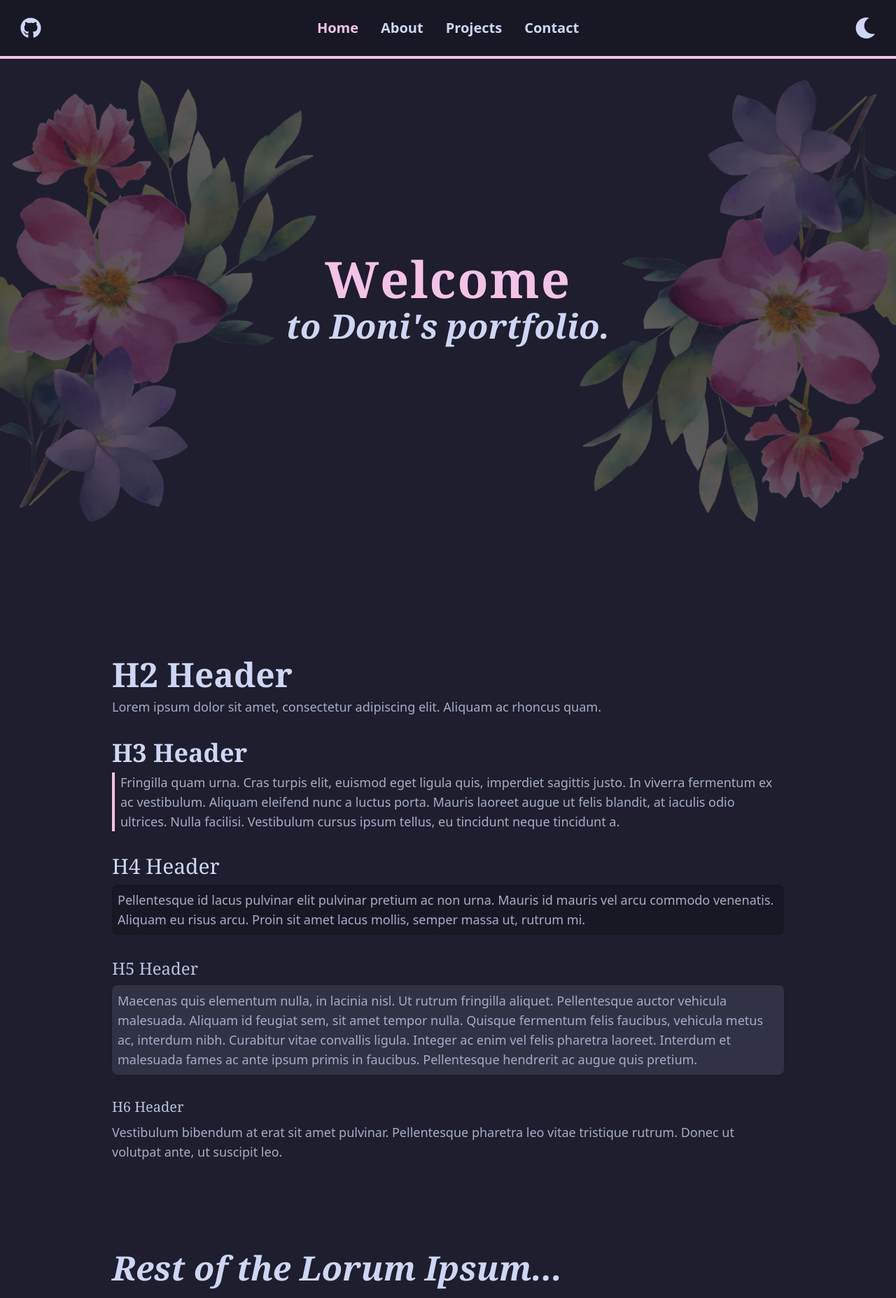
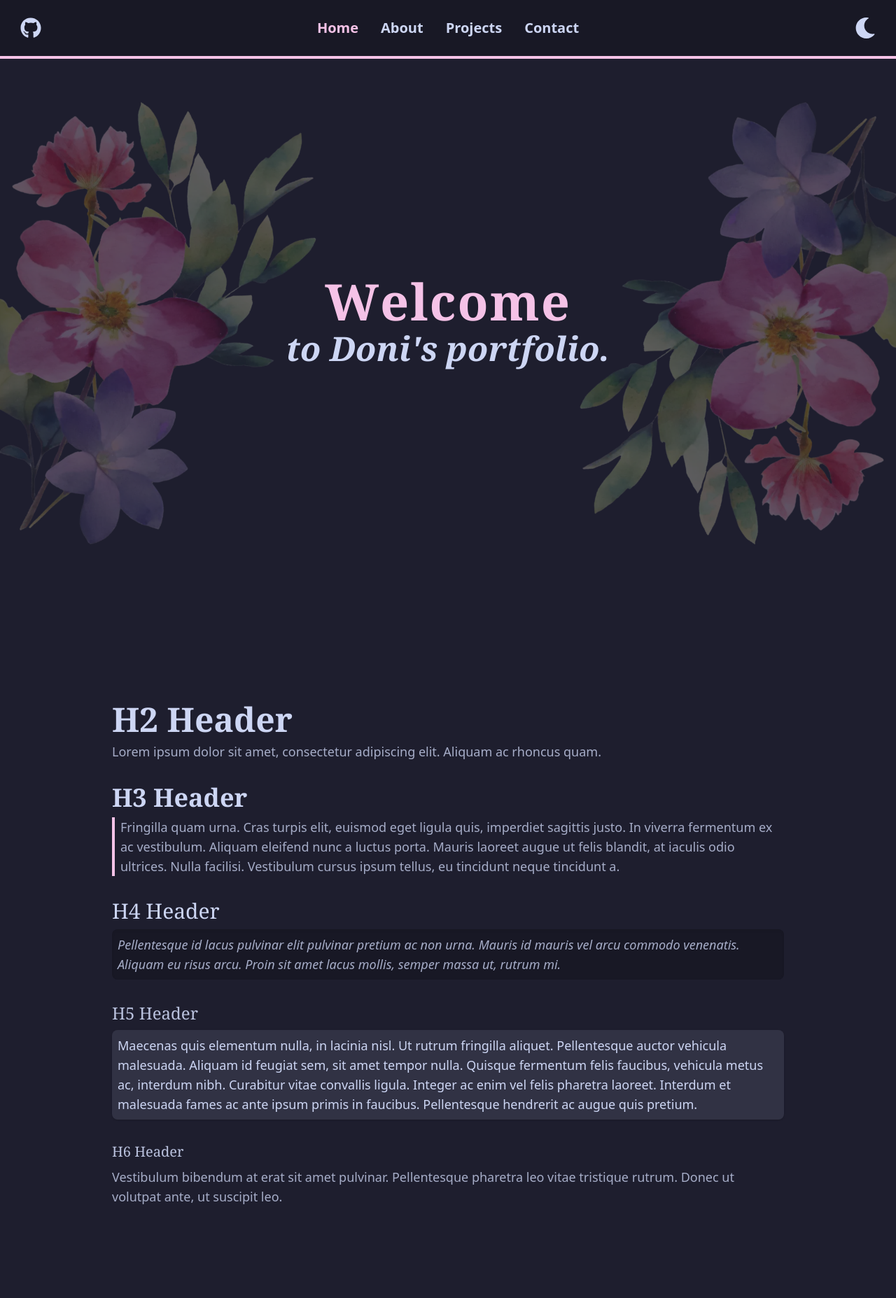
Before and after one commit to brandon-relentnet/doni-portfolio, a Next.js app: page / in a window 1280 px wide. Shown: the top 1855 px of the page at 70% size. Built offline with nearby package versions, Linux system fonts and the light colour scheme.

Commit message:
Made nearly everything a dynamic import to hopefully improve page speeds.

```diff
--- a/next.config.mjs
+++ b/next.config.mjs
@@ -1,4 +1,9 @@
-/** @type {import('next').NextConfig} */
-const nextConfig = {};
+import withBundleAnalyzer from '@next/bundle-analyzer';
 
-export default nextConfig;
+const nextConfig = {
+    // Your existing Next.js configurations
+};
+
+export default withBundleAnalyzer({
+    enabled: process.env.ANALYZE === 'true',
+})(nextConfig);
--- a/package.json
+++ b/package.json
@@ -10,6 +10,7 @@
     "deploy": "npm install && npm run build && pm2 reload nextjs-app"
   },
   "dependencies": {
+    "@next/bundle-analyzer": "^15.0.3",
     "motion": "^12.0.0-alpha.2",
     "next": "15.0.3",
     "next-themes": "^0.4.3",
--- a/src/app/about/page.js
+++ b/src/app/about/page.js
@@ -1,7 +1,7 @@
-import LoremIpsum from "@/components/LorumImpsum";
 import dynamic from "next/dynamic";
 
 const HeroSection = dynamic(() => import("@/components/HeroSection"));
+const LoremIpsum = dynamic(() => import("@/components/LoremIpsum"));
 
 export const metadata = {
   title: "About | Responsive Template",
--- a/src/app/contact/page.js
+++ b/src/app/contact/page.js
@@ -1,7 +1,7 @@
-import LoremIpsum from "@/components/LorumImpsum";
 import dynamic from "next/dynamic";
 
 const HeroSection = dynamic(() => import("@/components/HeroSection"));
+const LoremIpsum = dynamic(() => import("@/components/LoremIpsum"));
 
 export const metadata = {
     title: "Contact | Responsive Template",
--- a/src/app/layout.js
+++ b/src/app/layout.js
@@ -1,7 +1,9 @@
 import '@/css/globals.css';
-import Footer from '@/components/Footer';
-import Navbar from '@/components/navbar/Navbar';
+import dynamic from 'next/dynamic';
 import { ThemeProvider } from 'next-themes';
+
+const Footer = dynamic(() => import('@/components/Footer'));
+const Navbar = dynamic(() => import('@/components/navbar/Navbar'));
 
 /* Set the title and description for the website */
 export const metadata = {
--- a/src/app/page.js
+++ b/src/app/page.js
@@ -1,7 +1,7 @@
-import LoremIpsum from "@/components/LorumImpsum";
 import dynamic from "next/dynamic";
 
 const HeroSection = dynamic(() => import("@/components/HeroSection"));
+const LoremIpsum = dynamic(() => import('@/components/LoremIpsum'));
 
 export const metadata = {
     title: "Home | Responsive Template",
--- a/src/app/projects/page.js
+++ b/src/app/projects/page.js
@@ -1,7 +1,7 @@
-import LoremIpsum from "@/components/LorumImpsum";
 import dynamic from "next/dynamic";
 
 const HeroSection = dynamic(() => import("@/components/HeroSection"));
+const LoremIpsum = dynamic(() => import("@/components/LoremIpsum"));
 
 export const metadata = {
     title: "Projects | Responsive Template",
--- a/src/components/HeroSection.js
+++ b/src/components/HeroSection.js
@@ -33,7 +33,7 @@ export default function HeroSection({ title, subtitle, image, alt }) {
   };
 
   return (
-    <section className="relative w-screen flex justify-center items-center py-20 bg-base overflow-hidden">
+    <section className="relative w-screen flex justify-center items-center py-28 bg-base overflow-hidden">
       {/* Left Flower */}
       <FlowerImage position="left" alt={`${alt} (left)`} />
 
--- a/src/components/LorumImpsum.js
+++ b/src/components/LoremIpsum.js
@@ -18,13 +18,13 @@ export default function LoremIpsum() {
                         ipsum tellus, eu tincidunt neque tincidunt a.
                     </p>
                     <h4>H4 Header</h4>
-                    <p className="p-2 bg-mantle rounded-lg shadow-inner">
+                    <p className="p-2 bg-mantle rounded-lg shadow-inner italic">
                         Pellentesque id lacus pulvinar elit pulvinar pretium ac non urna.
                         Mauris id mauris vel arcu commodo venenatis. Aliquam eu risus arcu.
                         Proin sit amet lacus mollis, semper massa ut, rutrum mi.
                     </p>
                     <h5>H5 Header</h5>
-                    <p className="p-2 bg-surface0 rounded-lg shadow">
+                    <p className="p-2 bg-surface0 rounded-lg shadow !text-text">
                         Maecenas quis elementum nulla, in lacinia nisl. Ut rutrum fringilla
                         aliquet. Pellentesque auctor vehicula malesuada. Aliquam id feugiat
                         sem, sit amet tempor nulla. Quisque fermentum felis faucibus, vehicula
--- a/src/components/navbar/ClientNavbar.js
+++ b/src/components/navbar/ClientNavbar.js
@@ -1,8 +1,11 @@
 'use client';
 
+import dynamic from "next/dynamic";
 import { useState } from 'react';
-import HamburgerButton from './HamburgerButton';
-import NavLinks from './NavLinks';
+
+const HamburgerButton = dynamic(() => import('./HamburgerButton'));
+const NavLinks = dynamic(() => import('./NavLinks'));
+
 
 export default function ClientNavbar() {
     const [menuOpen, setMenuOpen] = useState(false);
--- a/src/components/navbar/Navbar.js
+++ b/src/components/navbar/Navbar.js
@@ -1,7 +1,9 @@
-import Socials from './Socials';
-import ThemeSwitch from './ThemeSwitch';
-import ClientNavbar from './ClientNavbar';
-import ScrollProgressBar from './ScrollProgressBar';
+import dynamic from "next/dynamic";
+
+const Socials = dynamic(() => import('./Socials'));
+const ThemeSwitch = dynamic(() => import('./ThemeSwitch'));
+const ClientNavbar = dynamic(() => import('./ClientNavbar'));
+const ScrollProgressBar = dynamic(() => import('./ScrollProgressBar'));
 
 export default function Navbar() {
     return (
--- a/src/components/navbar/ScrollProgressBar.js
+++ b/src/components/navbar/ScrollProgressBar.js
@@ -1,4 +1,3 @@
-// ScrollProgressBar.jsx
 'use client';
 
 import { motion, useScroll } from 'motion/react';
```
Also changed, not shown: 1 other file (tests, documents, lock files or other folders).
